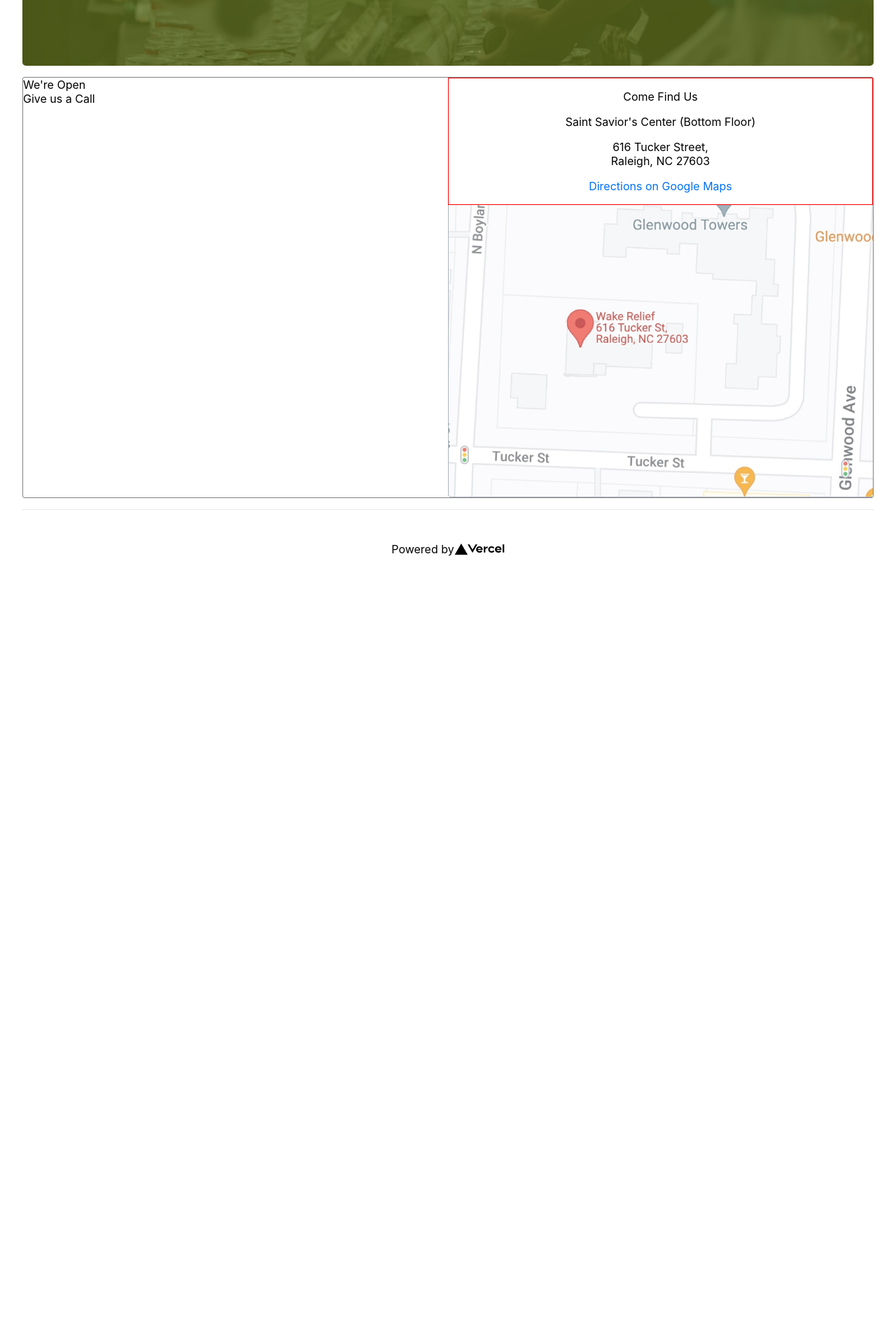
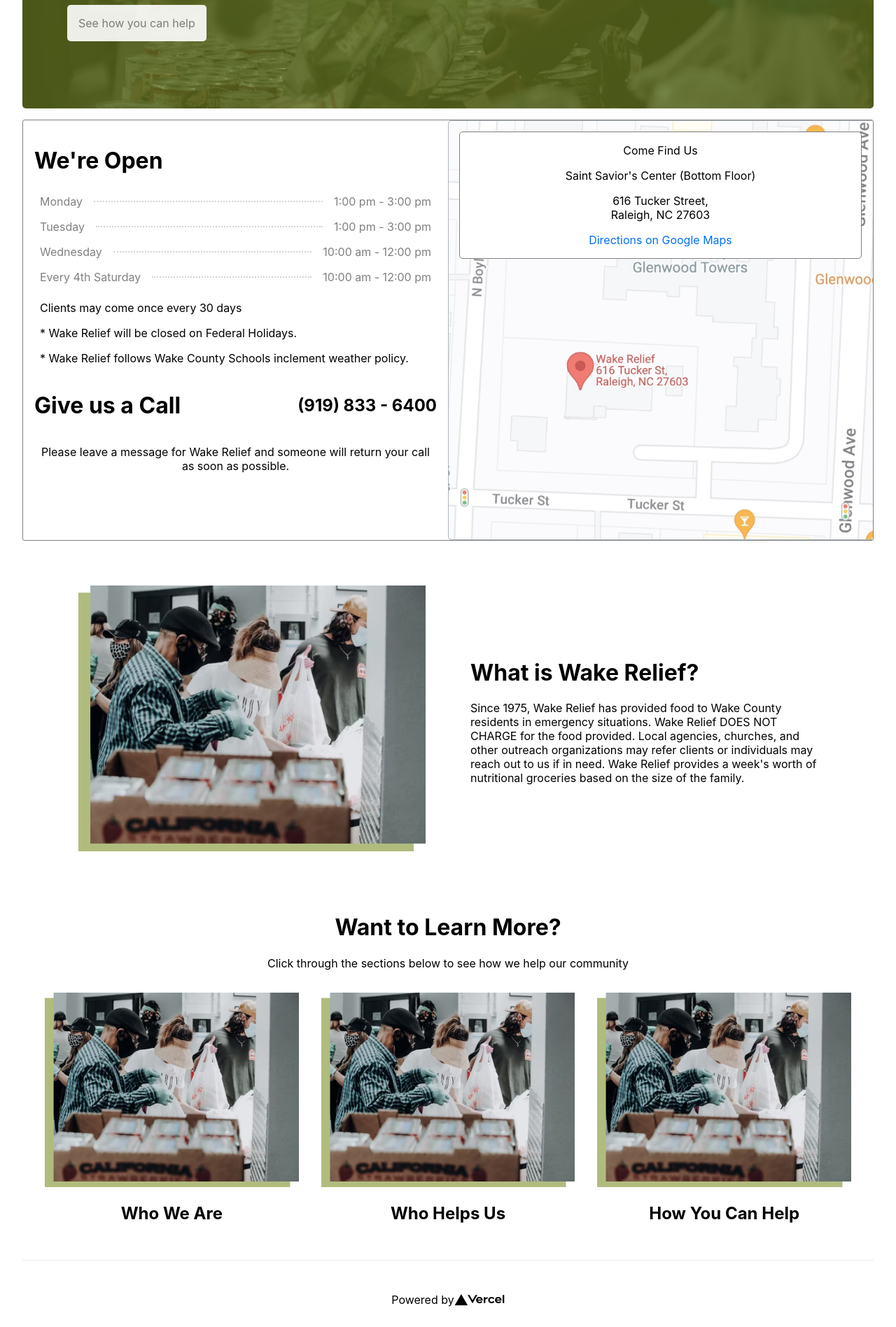
Before and after one commit to GP-Web-Studios/wake-relief, a Next.js app: page / in a window 1280 px wide. Shown: the part 583-2480 px from the top of the page at 70% size. Before the commit the page ends 1424 px from the top, so only its background shows below. Built offline with nearby package versions, Linux system fonts and the light colour scheme.

Commit message:
more content

```diff
--- a/pages/index.tsx
+++ b/pages/index.tsx
@@ -4,6 +4,8 @@
 import styles from '../styles/Home.module.css'
 import wakeReliefLogo from '../public/wr-logo-sized.png'
 import wakeReliefHero from '../public/wr_hero.png'
+import wrAbout from '../public/wr_about.png'
+
 
 
 const Home: NextPage = () => {
@@ -45,11 +47,42 @@
         </div>
 
         <div className={styles.infobox}>
-          <div>
-            <div>
-              We're Open
+          <div className={styles.infobox_hours}>
+
+            <div >
+              <h1>We're Open</h1>
+              <div className={styles.open_hours}>
+                <div>Monday</div>
+                <div className={styles.hours_line_spacer}></div>
+                <div>1:00 pm - 3:00 pm</div>
+              </div>
+              <div className={styles.open_hours}>
+                <div>Tuesday</div>
+                <div className={styles.hours_line_spacer}></div>
+                <div>1:00 pm - 3:00 pm</div>
+              </div>
+              <div className={styles.open_hours}>
+                <div>Wednesday</div>
+                <div className={styles.hours_line_spacer}></div>
+                <div>10:00 am - 12:00 pm</div>
+              </div>
+              <div className={styles.open_hours}>
+                <div>Every 4th Saturday</div>
+                <div className={styles.hours_line_spacer}></div>
+                <div>10:00 am - 12:00 pm</div>
+              </div>
+              <p>Clients may come once every 30 days</p>
+              <p>* Wake Relief will be closed on Federal Holidays.</p>
+              <p>* Wake Relief follows Wake County Schools inclement weather policy. </p>
             </div>
-            <div>Give us a Call</div>
+
+            <div className={styles.phone_number}>
+              <div>
+                <h1> Give us a Call</h1>
+                <h2>(919) 833 - 6400</h2>
+              </div>
+              <p>Please leave a message for Wake Relief and someone will return your call as soon as possible.</p>
+            </div>
           </div>
           <div className={styles.infobox_map}>
             <div className={styles.infobox_map_meta}>
@@ -57,9 +90,66 @@
               <p>Saint Savior's Center (Bottom Floor)</p>
               <p>616 Tucker Street, <br />
                 Raleigh, NC 27603</p>
-             <a>Directions on Google Maps</a>
+              <a>Directions on Google Maps</a>
             </div>
           </div>
+        </div>
+        {/* end infobox */}
+
+        <div className={styles.about_section}>
+          <div>
+            <Image
+              src={wrAbout}
+              alt="About Photo"
+
+            // blurDataURL="data:..."
+            // placeholder="blur" // Optional blur-up while loading
+            />
+          </div>
+          <div>
+            <h1>What is Wake Relief?</h1>
+            <p>Since 1975, Wake Relief has provided food to Wake County residents in emergency situations. Wake Relief DOES NOT CHARGE for the food provided. Local agencies, churches, and other outreach organizations may refer clients or individuals may reach out to us if in need. Wake Relief provides a week's worth of nutritional groceries based on the size of the family.</p>
+          </div>
+        </div>
+
+        <div className={styles.section_learn_more}>
+          <h1>Want to Learn More?</h1>
+          <p>Click through the sections below to see how we help our community</p>
+
+          {/* carousel */}
+          <div className={styles.carousel}>
+            <div className={styles.carousel_item}>
+              <Image
+                src={wrAbout}
+                alt="About Photo"
+
+              // blurDataURL="data:..."
+              // placeholder="blur" // Optional blur-up while loading
+              />
+              <h2>Who We Are</h2>
+            </div>
+            <div className={styles.carousel_item}>
+              <Image
+                src={wrAbout}
+                alt="About Photo"
+
+              // blurDataURL="data:..."
+              // placeholder="blur" // Optional blur-up while loading
+              />
+              <h2>Who Helps Us</h2>
+            </div>
+            <div className={styles.carousel_item}>
+              <Image
+                src={wrAbout}
+                alt="About Photo"
+
+              // blurDataURL="data:..."
+              // placeholder="blur" // Optional blur-up while loading
+              />
+              <h2>How You Can Help</h2>
+            </div>
+          </div>
+
         </div>
 
 
--- a/styles/Home.module.css
+++ b/styles/Home.module.css
@@ -106,7 +106,7 @@
 .logo {
   height: 1em;
   margin-left: 0.5rem;
-    margin: 1rem 0;
+  margin: 1rem 0;
 }
 
 @media (max-width: 600px) {
@@ -134,11 +134,15 @@
   padding: 6rem 4rem;
 }
 
-.hero_bg div{
+.hero_bg div {
   padding: 1rem 0;
 }
 
-.hero_btn{
+.hero_bg h1 {
+  font-size: 3rem;
+}
+
+.hero_btn {
   background-color: #fff;
   opacity: .9;
   padding: 1rem;
@@ -157,24 +161,99 @@
   border: 1px solid gray;
   border-radius: 3px;
   display: flex;
-  justify-content: space-between;
+  flex-wrap: wrap;
+}
+
+.infobox_hours,
+.infobox_map {
+  flex-basis: 50%;
+  padding: 1rem;
+}
+
+
+
+.infobox_hours p {
+  margin: 1rem 0.5rem;
 }
 
 .infobox_map {
   background-image: url('../public/wr_map.png');
   background-size: cover;
   min-height: 600px;
-  width: 50%;
 }
 
 .infobox_map_meta {
   text-align: center;
   background-color: white;
   padding: 1rem;
-  border: 1px solid red;
+  border: 1px solid gray;
+  border-radius: 5px;
 }
 
 .infobox_map_meta a {
   color: #0070f3;
   cursor: pointer;
 }
+
+.open_hours {
+  display: flex;
+  align-items: center;
+  color: gray;
+  justify-content: space-between;
+}
+
+.open_hours div {
+  margin: 0.5rem;
+  white-space: nowrap;
+}
+
+.hours_line_spacer {
+  margin-top: 1rem;
+  border-top: 2px dotted lightgray;
+  height: 1px;
+  width: 75%;
+}
+
+.phone_number {
+  text-align: center;
+}
+
+.phone_number div {
+  display: flex;
+  justify-content: space-between;
+  align-items: center;
+}
+
+.about_section {
+  display: flex;
+  align-items: center;
+  margin: 3rem;
+  justify-content: space-around;
+}
+
+.about_section div {
+  flex-basis: 50%;
+  padding: 0 2rem;
+}
+
+.carousel {
+  display: flex;
+  text-align: center;
+}
+
+.carousel_item {
+  padding: 1rem;
+}
+
+.section_learn_more {
+  text-align: center;
+  padding: 1rem;
+}
+
+@media (max-width: 1200px) {
+
+  .infobox_hours,
+  .infobox_map .about_section.div {
+    flex-basis: 100%;
+  }
+}
```
Also changed, not shown: public/wr_about.png (added).
